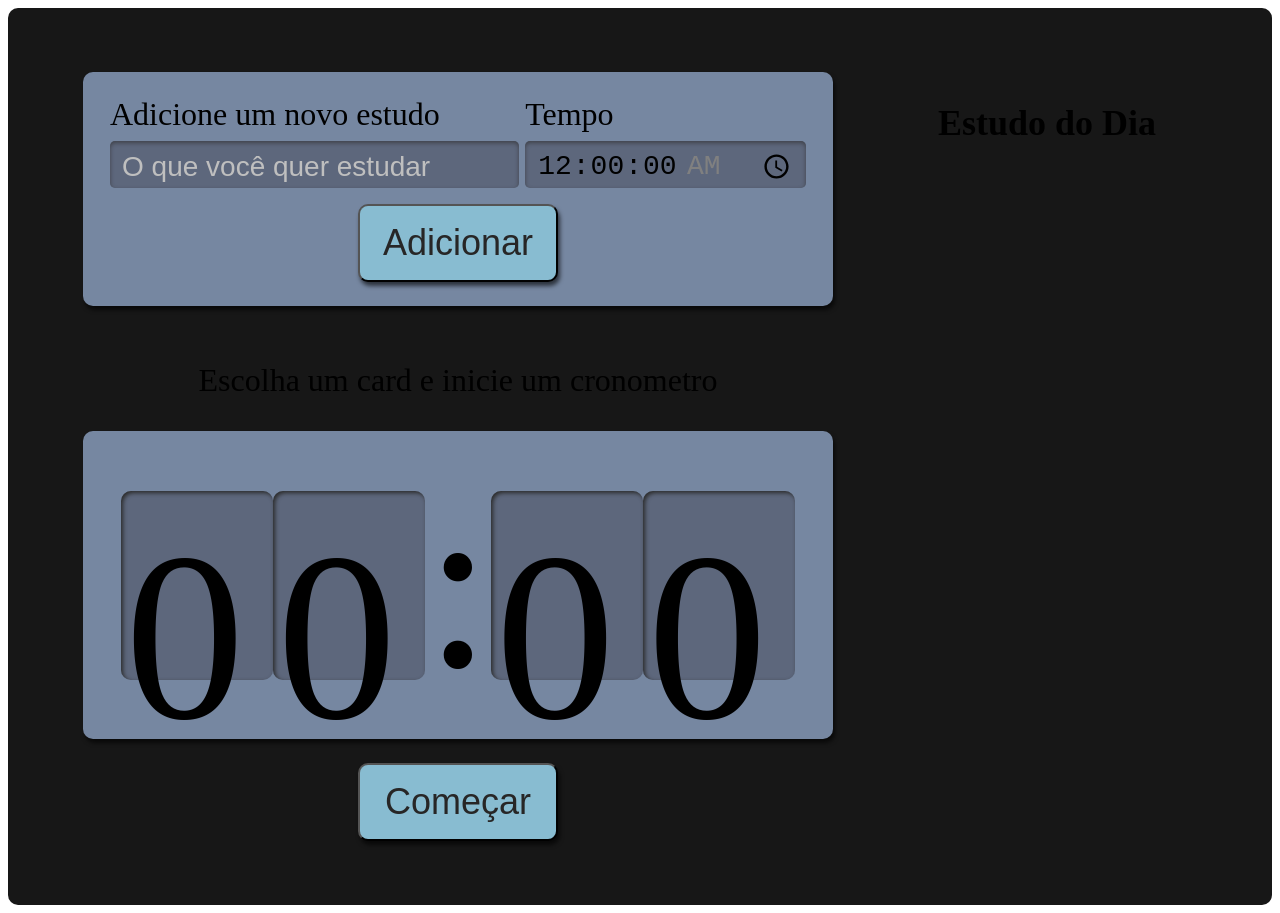
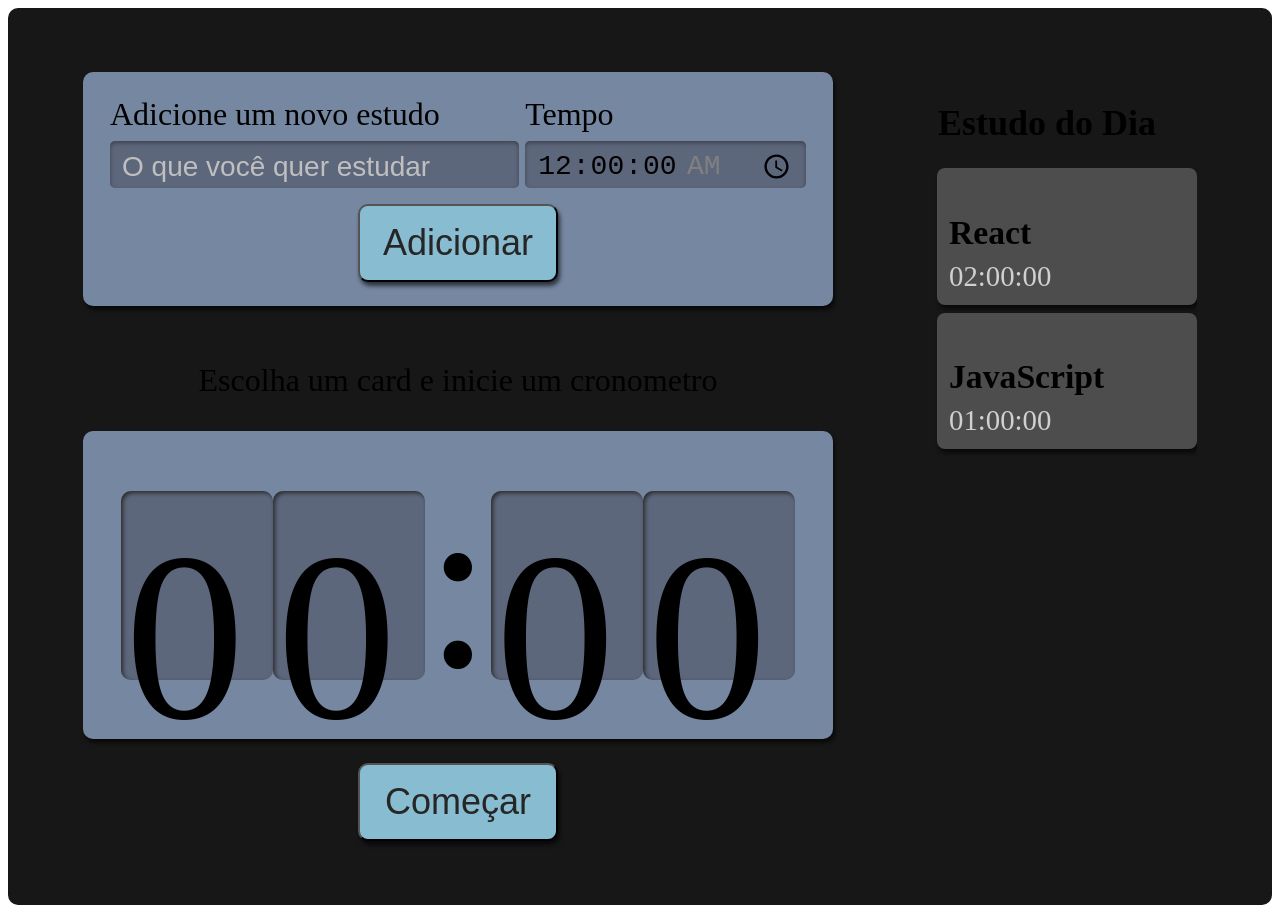
Before and after one commit to augustosplett/alura-studies, a React (Create React App) app: page / in a window 1280 px wide. Built offline with nearby package versions, Linux system fonts and the light colour scheme.

Commit message:
implementada funcionalidade para adicionar itens na lista

```diff
--- a/src/pages/App.tsx
+++ b/src/pages/App.tsx
@@ -3,11 +3,12 @@ import Formulario from '../components/formulario';
 import Lista from '../components/lista';
 import style from './App.module.scss';
 import { useState } from 'react';
-import { ITarefa } from '../types/ITarefa';
 
 function App() {
 
-  const [tarefas, setTarefas] = useState<ITarefa[]>([]);
+  const [tarefas, setTarefas] = useState(
+    [{tarefa: 'React', tempo: '02:00:00' },{tarefa: 'JavaScript', tempo: '01:00:00' }]
+  );
 
   return (
     <div className={style.AppStyle}>
```
